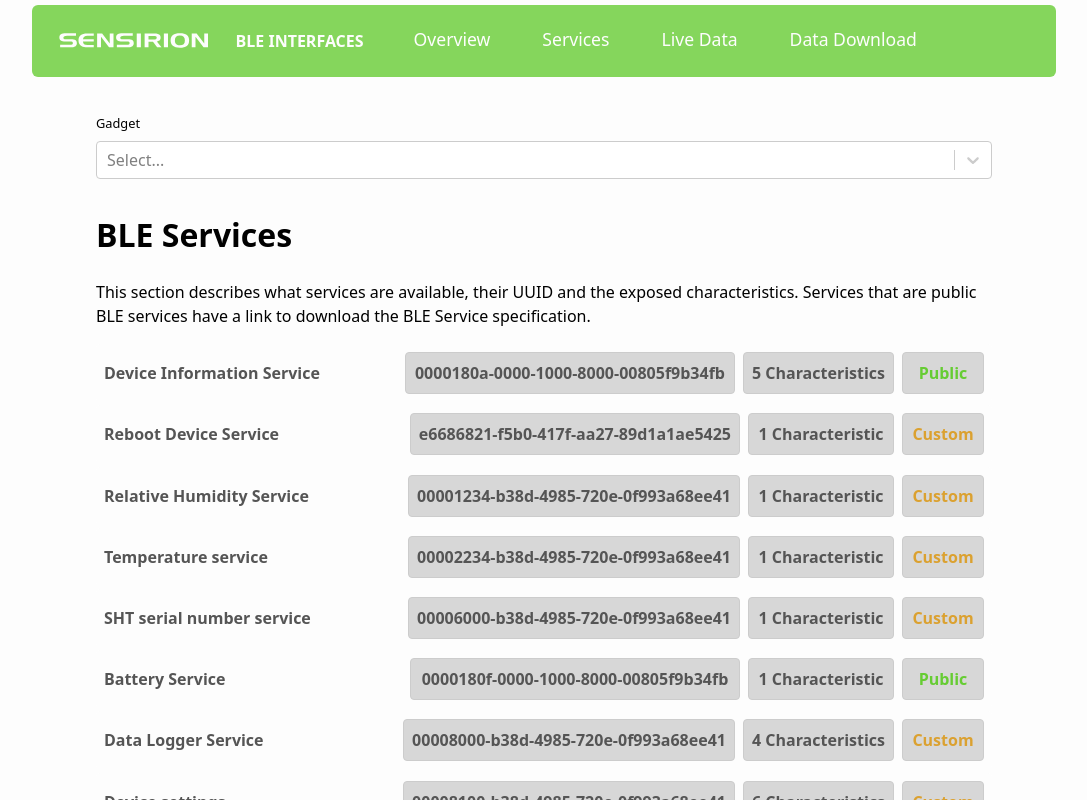
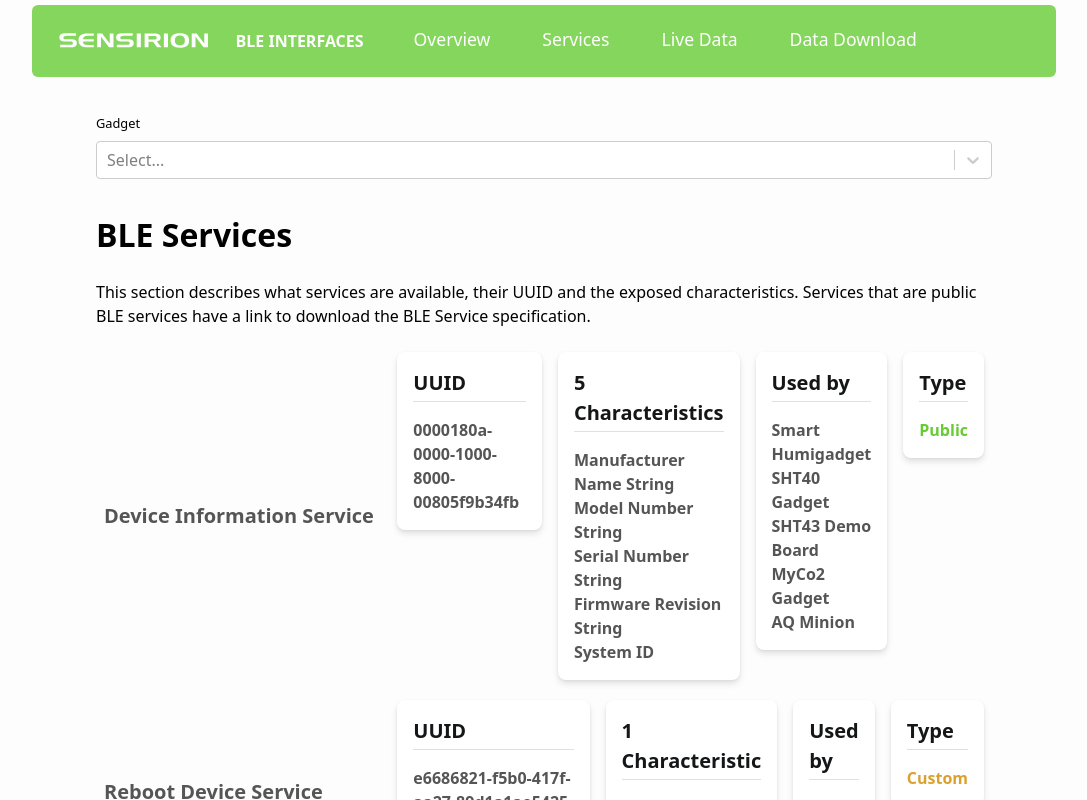
Before and after one commit to Sensirion/ble-services, a React (Vite) app in the folder sensirion-ble/: page /#/services in a window 1280 px wide. Shown: the top 800 px of the page, without its empty margins (96-1183 px from the left). Built offline with nearby package versions, Linux system fonts and the light colour scheme; what better-react-mathjax would draw is missing.

Commit message:
add cards to header

```diff
--- /dev/null
+++ b/sensirion-ble/src/components/common/card.css
@@ -0,0 +1,41 @@
+.card {
+    border-radius: 8px;
+    box-shadow: 0 4px 6px rgba(0, 0, 0, 0.1), 0 1px 3px rgba(0, 0, 0, 0.06);
+    overflow: hidden;
+    background-color: #ffffff;
+    transition: transform 0.2s ease, box-shadow 0.2s ease;
+}
+
+.card:hover {
+    box-shadow: 0 6px 10px rgba(0, 0, 0, 0.15), 0 2px 4px rgba(0, 0, 0, 0.1);
+}
+
+.card__image img {
+    width: 100%;
+    height: auto;
+    display: block;
+}
+
+.card__separator {
+    background-color: #e0e0e0;
+    height: 1px;
+    width: 100%;
+    margin-bottom: 1rem;
+}
+
+.card__content {
+    padding: 1rem;
+}
+
+.card__title {
+    font-size: 1.25rem;
+    font-weight: bold;
+    margin: 0 0 0.2rem 0;
+    color: var(--color-black);
+}
+
+.card__text {
+    font-size: 1rem;
+    color: var(--color-dark-gray);
+    line-height: 1.5;
+}
--- /dev/null
+++ b/sensirion-ble/src/components/common/card.tsx
@@ -0,0 +1,28 @@
+import {ReactNode} from "react";
+import "./card.css";
+import { Separator } from "radix-ui";
+
+interface SimpleCardProps {
+    title?: string,
+    className?: string,
+    children: ReactNode
+}
+
+export const SimpleCard = ({title, className, children}: SimpleCardProps) => {
+    return (
+        <div className={`card ${className}`}>
+            <div className="card__content">
+                {title ?
+                    <>
+                        <h2 className="card__title">{title}</h2>
+                        <Separator.Root
+                            className="card__separator"
+                            decorative
+                            orientation="horizontal"
+                        />
+                    </> : ''}
+                <div className="card__text">{children}</div>
+            </div>
+        </div>
+    );
+}
--- a/sensirion-ble/src/components/pages/filter_pages/ble_services_page/service_info_header.css
+++ b/sensirion-ble/src/components/pages/filter_pages/ble_services_page/service_info_header.css
@@ -1,42 +1,32 @@
-.service_info_header {
+.service_info_header__left, .service_info_header__right {
     display: flex;
-    flex-grow: 1;
-    justify-content: space-between;
-    align-items: center;
+    gap: 1rem;
+    flex: 1 1 0;
 }
 
-.service_info_header__details {
-    display: flex;
-    gap: 0.5rem;
-    justify-content: space-between;
-    align-items: center;
+.service_info_header__left {
+    flex-grow: 0.5;
 }
 
-.service_info_header__details > div {
-    border: 1px solid #ccc;
-    background-color: #D7D7D7;
-    padding: 0.5rem;
-    border-radius: 4px;
-    text-align: center;
+.service_info_header__card {
+    flex: 1 1 0;
+
+    &:has(.card__type) {
+        flex-grow: 0.25;
+    }
 }
 
-.service_info_header__details > .type {
-    min-width: 4rem;
-    text-align: center;
+.service_info_header__left__title {
+    font-size: 1.25rem;
+    font-weight: bold;
+}
 
-    &.custom {
+.service_info_header__card > .card__type {
+    & .custom {
         color: var(--color-orange);
     }
 
-    &.public {
+    & .public {
         color: var(--color-sensi-green);
     }
 }
-
-.service_info_header__details__characteristics {
-    min-width: 8rem;
-}
-
-.service_info_header__details__uuid {
-    min-width: 19.5rem;
-}
--- a/sensirion-ble/src/components/pages/filter_pages/ble_services_page/service_info_header.tsx
+++ b/sensirion-ble/src/components/pages/filter_pages/ble_services_page/service_info_header.tsx
@@ -1,9 +1,11 @@
 import "./service_info_header.css";
+import {SimpleCard} from "../../../common/card.tsx";
 
 interface ServiceInfoHeaderProps {
     name: string,
     isCustom: boolean,
-    numberOfCharacteristics: number,
+    characteristics: string[],
+    gadgets?: string[],
     uuid: string,
     onClick: () => void,
     className: string
@@ -12,19 +14,47 @@
 const ServiceInfoHeader = ({
                                name,
                                isCustom,
-                               numberOfCharacteristics,
+                               characteristics,
+                               gadgets,
                                uuid,
                                onClick,
                                className
                            }: ServiceInfoHeaderProps) => {
     return (
         <div className={`service_info_header ${className}`} onClick={onClick}>
-            <div>{name}</div>
-            <div className="service_info_header__details">
-                <div className="service_info_header__details__uuid">{uuid}</div>
-                <div
-                    className="service_info_header__details__characteristics">{numberOfCharacteristics} Characteristic{numberOfCharacteristics > 1 ? 's' : ''}</div>
-                <div className={`type ${isCustom ? 'custom' : 'public'}`}>{isCustom ? 'Custom' : 'Public'}</div>
+            <div className="service_info_header__left">
+                <div className="service_info_header__left__title">{name}</div>
+            </div>
+            <div className="service_info_header__right">
+                <div className="servide_info_header__card">
+                    <SimpleCard title="UUID">
+                        {uuid}
+                    </SimpleCard>
+                </div>
+                <div className="service_info_header__card">
+                    <SimpleCard
+                        title={`${characteristics.length} Characteristic${characteristics.length !== 1 ? 's' : ''}`}>
+                        {characteristics.map((characteristic, index) => (
+                            <div key={index}>
+                                {characteristic}
+                            </div>
+                        ))}
+                    </SimpleCard>
+                </div>
+                <div className="service_info_header__card">
+                    <SimpleCard title="Used by">
+                        {gadgets ? gadgets.map((gadget, index) => (
+                            <div key={index}>
+                                {gadget}
+                            </div>
+                        )) : '?'}
+                    </SimpleCard>
+                </div>
+                <div className="service_info_header__card">
+                    <SimpleCard title="Type" className="card__type">
+                        <div className={`${isCustom ? 'custom' : 'public'}`}>{isCustom ? 'Custom' : 'Public'}</div>
+                    </SimpleCard>
+                </div>
             </div>
         </div>
     );
--- a/sensirion-ble/src/components/pages/filter_pages/ble_services_page/services_list.tsx
+++ b/sensirion-ble/src/components/pages/filter_pages/ble_services_page/services_list.tsx
@@ -11,6 +11,7 @@
 import {SearchCriterias} from "../../../../types/search-criterias.d.tsx";
 
 const bleServices = services as BLEServiceSchemaDefinition;
+type ServiceCharacteristics = BLEServiceSchemaDefinition["ble-services"][number]["service"]["supported-characteristics"];
 
 function ServicesList() {
     const fContext = useContext(FilterContext);
@@ -26,6 +27,17 @@
         return bleServices["ble-services"];
     }
 
+    const getDistinctGadgets = (characteristics: ServiceCharacteristics): string[] => {
+        const gadgetsSet = new Set<string>();
+        characteristics.forEach((characteristic) => {
+            characteristic.characteristic["implemented-by"]?.forEach((gadget) => {
+                gadgetsSet.add(gadget);
+            });
+        });
+        return Array.from(gadgetsSet);
+    };
+
+
     return <Dialog.Root>
         <div className="dialog_trigger_list">
             {filterServicesList(fContext.filters).map((s, index) => {
@@ -33,7 +45,8 @@
                     <ServiceInfoHeader
                         name={s.service.name}
                         isCustom={!s.service["ble-sig-reference"]}
-                        numberOfCharacteristics={s.service["supported-characteristics"].length}
+                        characteristics={s.service["supported-characteristics"].map(c => c.characteristic.name)}
+                        gadgets={getDistinctGadgets(s.service["supported-characteristics"])}
                         uuid={s.service.uuid}
                         onClick={() => set_selected_service(s.service)}
                         className="dialog_trigger_list__entry"
--- a/sensirion-ble/src/components/pages/filter_pages/common/samples/sample_header.tsx
+++ b/sensirion-ble/src/components/pages/filter_pages/common/samples/sample_header.tsx
@@ -12,38 +12,57 @@
 } from '@fortawesome/free-solid-svg-icons';
 import {FontAwesomeIcon} from "@fortawesome/react-fontawesome";
 import {IconDefinition} from "@fortawesome/fontawesome-svg-core";
+import {SimpleCard} from "../../../../common/card.tsx";
 
 interface SampleHeaderProps {
     name: string,
+    hexId: string,
     signals?: string[],
     sampleType: string,
-    numberOfSignals: number,
     gadgets?: string[],
+    sampleByteSize: number,
     children?: ReactNode,
     onClick: () => void,
     className: string,
 }
 
 const SampleHeader = ({
-                          name,
                           signals,
                           sampleType,
-                          numberOfSignals,
+                          hexId,
                           gadgets,
+                          sampleByteSize,
                           children,
                           onClick,
                           className
                       }: SampleHeaderProps) => {
     return (
         <div className={`sample_header ${className}`} onClick={onClick}>
-            <div>{name}</div>
-            <div className="sample_header__children">
-                {signals?.length ?
-                    <div className="sample_header__signal_icons"><SignalIcons signals={signals}/></div> : ''}
-                {gadgets ? <div className="sample_header__used_by">{gadgets.join(", ")}</div> : ""}
-                <div className="sample_header__signals">{numberOfSignals} Signal{numberOfSignals !== 1 ? 's' : ''}</div>
+            <div className="sample_header__left">
+                <div className="sample_header__left__title">{sampleType} {hexId}</div>
+            </div>
+            <div className="sample_header__right">
+                <div className="sample_header__card">
+                    <SimpleCard title="Sample Size">
+                        {sampleByteSize} byte{sampleByteSize !== 1 ? 's' : ''}
+                    </SimpleCard>
+                </div>
+                <div className="sample_header__card">
+                    <SimpleCard title={`${signals?.length} Signal${signals?.length !== 1 ? 's' : ''}`}>
+                        {signals?.length ?
+                            <div className="sample_header__signal_icons"><SignalIcons signals={signals}/></div> : ''}
+                    </SimpleCard>
+                </div>
+                <div className="sample_header__card">
+                    <SimpleCard title="Used by">
+                        {gadgets ? gadgets.map(gadget => (
+                            <div key={gadget}>
+                                {gadget}
+                            </div>
+                        )) : '?'}
+                    </SimpleCard>
+                </div>
                 {children}
-                <div className="sample_header__sample_type">Sample type {sampleType}</div>
             </div>
         </div>
     );
@@ -68,7 +87,12 @@
         <>
             {signals.map((signal, index) => (
                 <div key={index} className="sample_header__signal_icon" title={signal}>
-                    {signalIconMap[signal] ? <FontAwesomeIcon icon={signalIconMap[signal]}/> : ''}
+                    {signalIconMap[signal] ?
+                        <>
+                            <FontAwesomeIcon icon={signalIconMap[signal]} fixedWidth/>
+                            {signal}
+                        </>
+                        : ''}
                 </div>
             ))}
         </>
```
Also changed, not shown: sensirion-ble/src/components/pages/filter_pages/ad_sample_page/ad_sample_list.tsx (+15 -2 lines), sensirion-ble/src/components/pages/filter_pages/common/samples/sample_header.css (+14 -23 lines), sensirion-ble/src/components/pages/filter_pages/dl_sample_page/dl_sample_list.tsx (+15 -2 lines).
